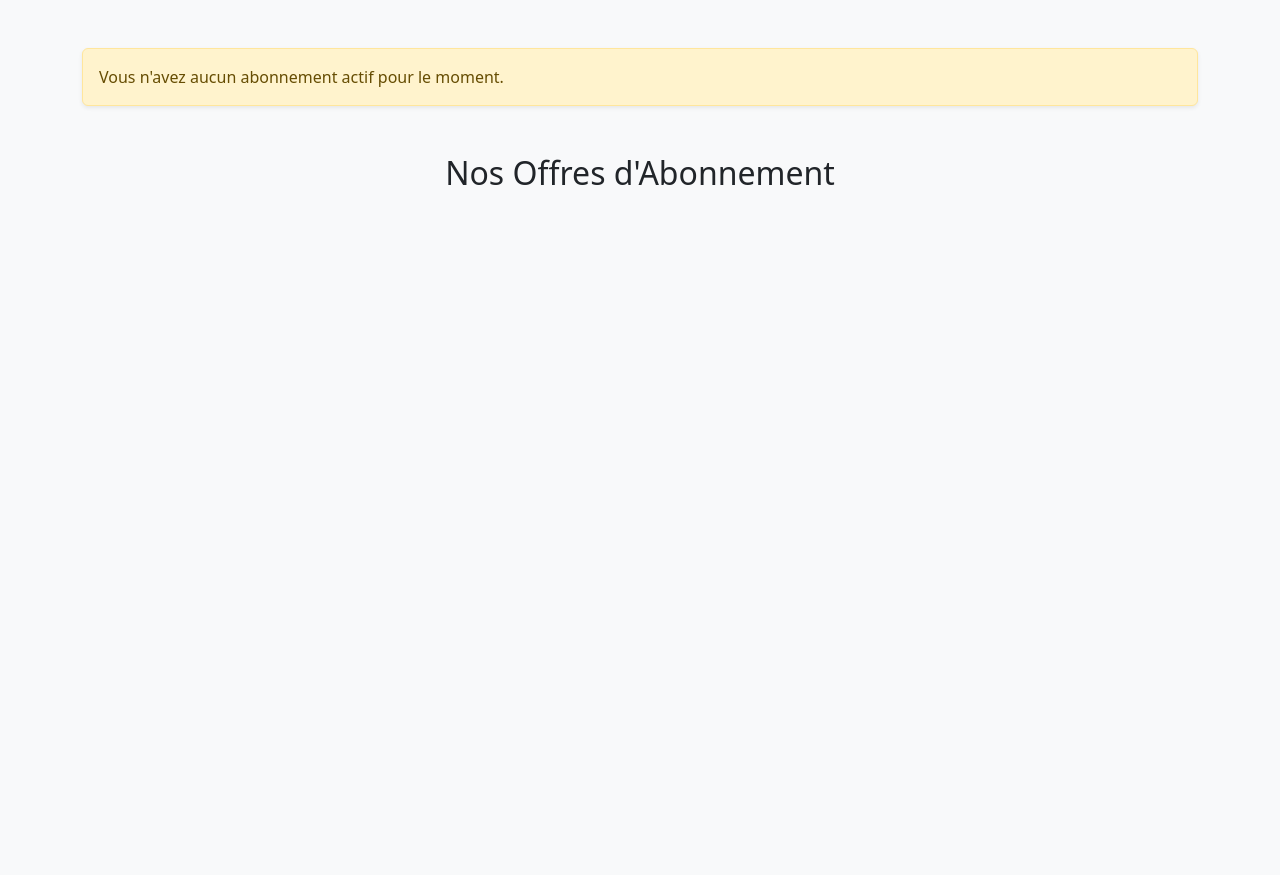
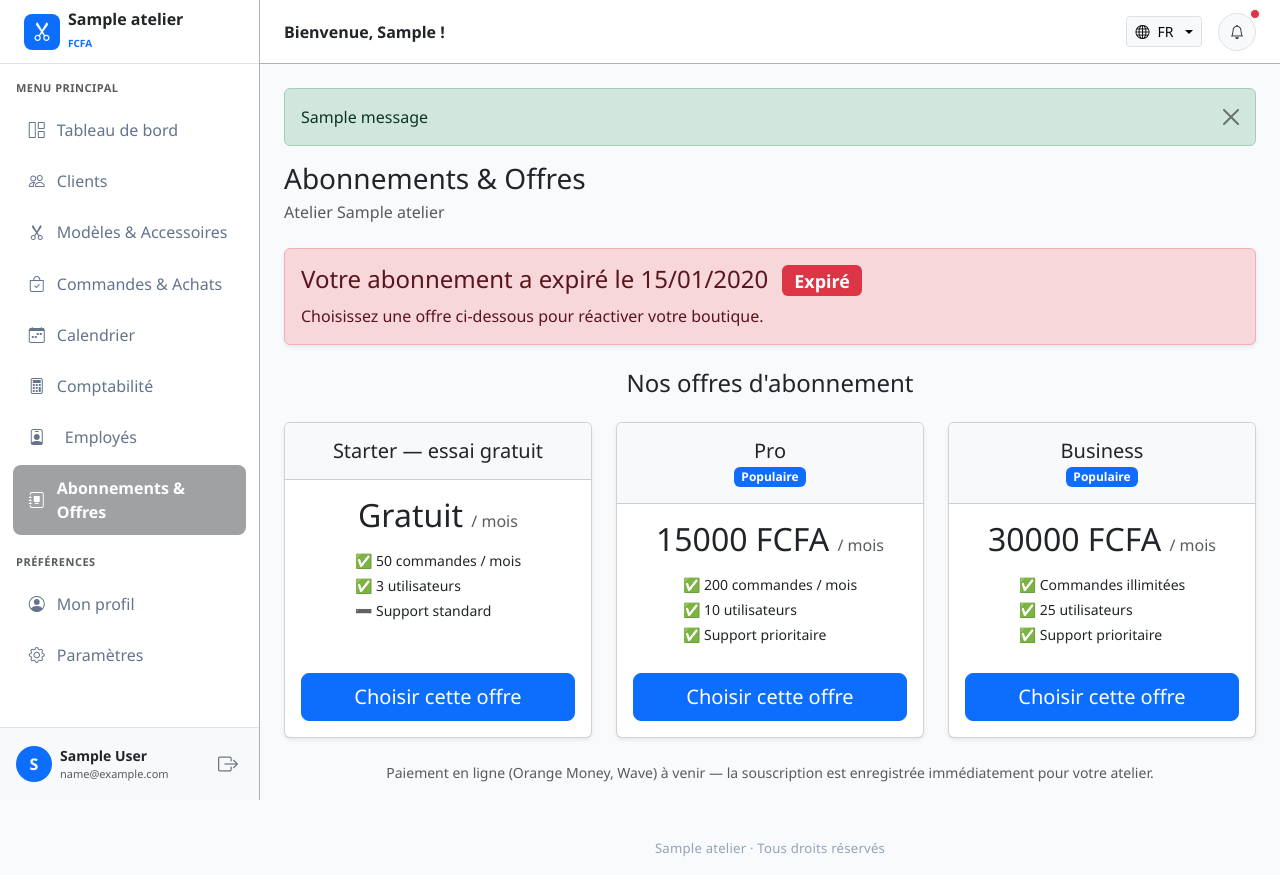
Before and after one commit to artisanweb4-blip/Projet_tailleur, a Django app: page /abonnement/expire/ in a window 1280 px wide. Before the commit the page ends 185 px from the top, so only its background shows below. Run offline with Django 5.2, Linux system fonts and the light colour scheme; a user stored in the database is signed in; data comes from the database, SQL or seed files in the repository; tables that the repository leaves empty hold one stand-in row (values such as "Sample post"); one stand-in notice (Sample message) is shown.

Commit message:
feat(abonnement): rendre la page « Abonnements & Offres » fonctionnelle
La page /abonnement/expire/ existait mais ne fonctionnait pas : la vue
passait `plans` et `atelier`, le template attendait `formules` et
`abonnement_actuel` (grille toujours vide), référençait des champs
inexistants (formule.prix, formule.description) et les boutons
« Choisir cette formule » étaient des href="#" morts. Page autonome
hors gabarit, sans CSRF, sans aucun rattachement à un atelier.

Désormais :

  * /abonnement/ (nom mon_abonnement, ancienne route conservée en alias)
    affiche l'abonnement en cours (plan, statut, date de fin, jours
    restants, limites) et la grille des trois plans avec leurs vraies
    caractéristiques (prix FCFA/mois, commandes/mois, utilisateurs,
    support). Page de compte : visible par les trois rôles, comme
    mon_profil — hors matrice, documenté dans core/droits.py.

  * POST /abonnement/<plan_id>/souscrire/ (droit « parametres », donc
    ADMIN seul) : souscrit ou renouvelle. Plan gratuit -> 14 jours
    (aligné sur l'essai de l'inscription) ; plan payant -> 30 jours ;
    même plan encore actif -> la date de fin est repoussée ; changement
    de plan ou abonnement expiré -> la période repart d'aujourd'hui.
    Message flash de confirmation. Aucun paiement en ligne branché :
    la souscription est enregistrée directement (Orange Money / Wave
    restent à intégrer, note affichée en bas de page).

  * Template réécrit dans le gabarit de l'application (sidebar, messages
    flash standard) ; boutons réservés à l'ADMIN via `peut.parametres`,
    désactivés avec infobulle pour les autres rôles ; plan actuel mis en
    évidence avec bouton « Renouveler ».

  * Migration de données 0013 : garantit les trois plans (Starter essai
    gratuit 0 F, Pro 15 000 F, Business 30 000 F) sur toute base, y
    compris celles n'ayant jamais exécuté setup_demo. Idempotente et
    alignée sur setup_demo (Pro) et sur le formulaire d'inscription
    (Starter).

Testé en HTTP réel : 12/12 (affichage, souscription, renouvellement +30,
changement de plan, ancienne route, boutons désactivés hors ADMIN,
souscription refusée pour GESTIONNAIRE et COMPTABLE sans effet en base) ;
matrice des droits toujours 33/33 ; escalade 8/8 ; check 0 problème ;
makemigrations --check inchangé.

```diff
--- a/core/droits.py
+++ b/core/droits.py
@@ -66,10 +66,14 @@ LIBELLES = {
 
 # Rattachement de chaque vue à sa fonction. Utilisé par le décorateur
 # `droit_requis` et documenté dans AUDIT.md.
+# Les pages de compte (tableau de bord, mon_profil, mon_abonnement) ne sont
+# pas dans la matrice : elles concernent le compte, pas une fonction métier,
+# et restent accessibles à tout membre connecté de l'atelier. Les actions qui
+# engagent l'atelier, elles, sont rattachées (ex. souscrire_plan -> parametres).
 VUES = {
     # Paramètres de l'atelier
     'parametres': [
-        'parametres_view',
+        'parametres_view', 'souscrire_plan',
     ],
     # Créer / modifier des utilisateurs
     'utilisateurs': [
--- a/core/templates/base.html
+++ b/core/templates/base.html
@@ -197,8 +197,8 @@
                 </li>
                 {% endif %}
                 <li class="nav-item">
-                    <a href="{% url 'core:abonnement_expire' %}" class="nav-link {% if 'abonnement' in request.resolver_match.url_name %}active{% endif %}">
-                        <i class="bi bi-journal-album"></i> Abonnements & Offres
+                    <a href="{% url 'core:mon_abonnement' %}" class="nav-link {% if 'abonnement' in request.resolver_match.url_name %}active{% endif %}">
+                        <i class="bi bi-journal-album"></i> Abonnements &amp; Offres
                     </a>
                 </li>
             </ul>
--- a/core/templates/core/abonnements.html
+++ b/core/templates/core/abonnements.html
@@ -1,44 +1,130 @@
-<!DOCTYPE html>
-<html lang="fr">
-<head>
-    <meta charset="UTF-8">
-    <title>Mon Abonnement</title>
-    <link href="https://cdn.jsdelivr.net/npm/bootstrap@5.3.0/dist/css/bootstrap.min.css" rel="stylesheet">
-</head>
-<body class="bg-light py-5">
-<div class="container">
+{% extends "base.html" %}
+{% block title %}Abonnements &amp; Offres — {{ atelier.nom }}{% endblock %}
 
-    <!-- Section Abonnement Actuel -->
-    {% if abonnement_actuel %}
-        <div class="alert alert-info shadow-sm mb-5">
-            <h4 class="alert-heading">Votre abonnement actuel : <strong>{{ abonnement_actuel.formule.nom }}</strong></h4>
-            <p class="mb-0">Valide jusqu'au : {{ abonnement_actuel.date_fin|date:"d/m/Y" }}</p>
+{% block content %}
+<!-- Messages d'alerte Django -->
+{% if messages %}
+    {% for message in messages %}
+        <div class="alert alert-{{ message.tags }} alert-dismissible fade show auto-dismiss-alert" role="alert">
+            {{ message }}
+            <button type="button" class="btn-close" data-bs-dismiss="alert" aria-label="Fermer"></button>
+        </div>
+    {% endfor %}
+{% endif %}
+
+<div class="d-flex justify-content-between align-items-center mb-4">
+    <div>
+        <h1 class="h3 mb-1">Abonnements &amp; Offres</h1>
+        <p class="text-muted mb-0">Atelier {{ atelier.nom }}</p>
+    </div>
+</div>
+
+<!-- ============ Abonnement actuel ============ -->
+{% if abonnement_actuel %}
+    {% if abonnement_expire %}
+        <div class="alert alert-danger shadow-sm mb-4">
+            <h4 class="alert-heading">
+                Votre abonnement a expiré le {{ abonnement_actuel.date_fin|date:"d/m/Y" }}
+                <span class="badge bg-danger ms-2">Expiré</span>
+            </h4>
+            <p class="mb-0">Choisissez une offre ci-dessous pour réactiver votre boutique.</p>
         </div>
     {% else %}
-        <div class="alert alert-warning shadow-sm mb-5">
-            <p class="mb-0">Vous n'avez aucun abonnement actif pour le moment.</p>
+        <div class="alert alert-info shadow-sm mb-4">
+            <div class="d-flex justify-content-between align-items-start flex-wrap gap-2">
+                <div>
+                    <h4 class="alert-heading mb-1">
+                        Votre abonnement actuel : <strong>{{ abonnement_actuel.plan.nom|default:"—" }}</strong>
+                        <span class="badge bg-success ms-2">{{ abonnement_actuel.get_statut_display }}</span>
+                    </h4>
+                    <p class="mb-0">
+                        Valide jusqu'au <strong>{{ abonnement_actuel.date_fin|date:"d/m/Y" }}</strong>
+                        {% if jours_restants is not None %}
+                            {% if jours_restants <= 7 %}
+                                <span class="badge bg-danger ms-2">{{ jours_restants }} jour{{ jours_restants|pluralize }} restant{{ jours_restants|pluralize }}</span>
+                            {% else %}
+                                <span class="badge bg-secondary ms-2">{{ jours_restants }} jours restants</span>
+                            {% endif %}
+                        {% endif %}
+                    </p>
+                </div>
+                {% if abonnement_actuel.plan %}
+                <div class="text-end small text-muted">
+                    <div>{{ abonnement_actuel.plan.max_commandes_mois }} commande{{ abonnement_actuel.plan.max_commandes_mois|pluralize }}/mois</div>
+                    <div>{{ abonnement_actuel.plan.max_utilisateurs }} utilisateur{{ abonnement_actuel.plan.max_utilisateurs|pluralize }}</div>
+                    <div>{% if abonnement_actuel.plan.support_prioritaire %}Support prioritaire{% else %}Support standard{% endif %}</div>
+                </div>
+                {% endif %}
+            </div>
         </div>
     {% endif %}
+{% else %}
+    <div class="alert alert-warning shadow-sm mb-4">
+        <p class="mb-0">Vous n'avez aucun abonnement actif pour le moment. Choisissez une offre ci-dessous.</p>
+    </div>
+{% endif %}
 
-    <!-- Grille des Offres -->
-    <h2 class="text-center mb-4">Nos Offres d'Abonnement</h2>
-    <div class="row row-cols-1 row-cols-md-3 g-4">
-        {% for formule in formules %}
-        <div class="col">
-            <div class="card h-100 shadow-sm border-primary">
-                <div class="card-header bg-primary text-white text-center py-3">
-                    <h3 class="my-0 font-weight-normal">{{ formule.nom }}</h3>
-                </div>
-                <div class="card-body text-center">
-                    <h1 class="card-title pricing-card-title">{{ formule.prix }} FCFA <small class="text-muted">/ mois</small></h1>
-                    <p class="mt-3 mb-4">{{ formule.description }}</p>
-                    <a href="#" class="btn btn-lg btn-block btn-outline-primary">Choisir cette formule</a>
+<!-- ============ Grille des offres ============ -->
+<h2 class="h4 text-center mb-4">Nos offres d'abonnement</h2>
+{% if plans %}
+<div class="row row-cols-1 row-cols-md-3 g-4 mb-4">
+    {% for plan in plans %}
+    <div class="col">
+        <div class="card h-100 shadow-sm {% if abonnement_actuel.plan_id == plan.id and not abonnement_expire %}border-primary{% else %}{% endif %}">
+            <div class="card-header text-center py-3 {% if abonnement_actuel.plan_id == plan.id and not abonnement_expire %}bg-primary text-white{% else %}bg-light{% endif %}">
+                <h3 class="my-0 h5">{{ plan.nom }}</h3>
+                {% if abonnement_actuel.plan_id == plan.id and not abonnement_expire %}
+                    <span class="badge bg-light text-primary mt-1">Plan actuel</span>
+                {% elif plan.support_prioritaire %}
+                    <span class="badge bg-primary mt-1">Populaire</span>
+                {% endif %}
+            </div>
+            <div class="card-body text-center d-flex flex-column">
+                <h1 class="card-title pricing-card-title h2 mb-0">
+                    {% if plan.prix_mensuel == 0 %}
+                        Gratuit
+                    {% else %}
+                        {{ plan.prix_mensuel|floatformat:0 }} FCFA
+                    {% endif %}
+                    <small class="text-muted fs-6">/ mois</small>
+                </h1>
+                <ul class="list-unstyled mt-3 mb-4 text-start mx-auto small">
+                    <li class="mb-1">
+                        ✅ {% if plan.max_commandes_mois >= 99999 %}Commandes illimitées{% else %}{{ plan.max_commandes_mois }} commandes / mois{% endif %}
+                    </li>
+                    <li class="mb-1">✅ {{ plan.max_utilisateurs }} utilisateur{{ plan.max_utilisateurs|pluralize }}</li>
+                    <li class="mb-1">
+                        {% if plan.support_prioritaire %}✅ Support prioritaire{% else %}➖ Support standard{% endif %}
+                    </li>
+                </ul>
+                <div class="mt-auto">
+                    {% if peut.parametres %}
+                    <form method="post" action="{% url 'core:souscrire_plan' plan.id %}">
+                        {% csrf_token %}
+                        {% if abonnement_actuel.plan_id == plan.id and not abonnement_expire %}
+                            <button type="submit" class="btn btn-lg btn-outline-primary w-100">Renouveler (+30 jours)</button>
+                        {% else %}
+                            <button type="submit" class="btn btn-lg btn-primary w-100">Choisir cette offre</button>
+                        {% endif %}
+                    </form>
+                    {% else %}
+                        <button type="button" class="btn btn-lg btn-outline-secondary w-100" disabled
+                                title="Réservé à l'administrateur de l'atelier">
+                            Choisir cette offre
+                        </button>
+                    {% endif %}
                 </div>
             </div>
         </div>
-        {% endfor %}
     </div>
-
+    {% endfor %}
 </div>
-</body>
-</html>
+<p class="text-center text-muted small mb-0">
+            Paiement en ligne (Orange Money, Wave) à venir — la souscription est enregistrée immédiatement pour votre atelier.
+</p>
+{% else %}
+<div class="alert alert-secondary text-center">
+    Aucune offre disponible pour le moment. Revenez plus tard.
+</div>
+{% endif %}
+{% endblock %}
--- a/core/urls.py
+++ b/core/urls.py
@@ -126,7 +126,9 @@ urlpatterns = [
     # 11. CALENDRIER & ABONNEMENT
     # ==========================================
     path('calendrier/', views.calendrier, name='calendrier'),
-    path('abonnement/expire/', views.abonnement_expire, name='abonnement_expire'),
+    path('abonnement/', views.mon_abonnement, name='mon_abonnement'),
+    path('abonnement/expire/', views.mon_abonnement, name='abonnement_expire'),
+    path('abonnement/<int:plan_id>/souscrire/', views.souscrire_plan, name='souscrire_plan'),
 
 
     path('ventes-directes/<int:pk>/annuler/', views.annuler_vente_directe, name='annuler_vente_directe'),
--- a/core/views.py
+++ b/core/views.py
@@ -17,8 +17,8 @@ from django.urls import reverse
 from django.utils import timezone
 
 from .models import (
-    Accessoire, CatalogueModele, Client, Commande, Depense, Employe,
-    LigneAccessoire, LigneCommande, Mensuration, MouvementStock,
+    Abonnement, Accessoire, CatalogueModele, Client, Commande, Depense,
+    Employe, LigneAccessoire, LigneCommande, Mensuration, MouvementStock,
     Paie, Paiement, PlanAbonnement, Profil,
 )
 from .decorators import droit_requis
@@ -2778,12 +2778,80 @@ def calendrier(request):
 
 
 @login_required
-def abonnement_expire(request):
-    atelier = get_user_atelier(request.user)
+def mon_abonnement(request):
+    """Page « Abonnements & Offres » : abonnement en cours + grille des plans.
+
+    Page de compte (comme mon_profil) : visible par tous les rôles de
+    l'atelier. La souscription, elle, est réservée à l'ADMIN (vue
+    `souscrire_plan`, droit « parametres »).
+    """
+    atelier = get_user_atelier(request.user)
+    if not atelier:
+        messages.warning(request, "Aucun atelier associé à votre compte.")
+        return redirect('core:mon_profil')
+    abonnement = getattr(atelier, 'abonnement', None)
+    aujourdhui = timezone.now().date()
+    jours_restants = (abonnement.date_fin - aujourdhui).days if abonnement else None
     return render(request, 'core/abonnements.html', {
         'atelier': atelier,
-        'plans': PlanAbonnement.objects.all(),
+        'abonnement_actuel': abonnement,
+        'jours_restants': jours_restants,
+        'abonnement_expire': bool(abonnement) and abonnement.date_fin < aujourdhui,
+        'plans': PlanAbonnement.objects.all().order_by('prix_mensuel'),
+        'aujourdhui': aujourdhui,
     })
+
+
+# Ancienne route /abonnement/expire/ : conservée comme alias pour ne pas
+# casser les favoris existants.
+abonnement_expire = mon_abonnement
+
+
+@login_required
+@droit_requis('parametres')
+def souscrire_plan(request, plan_id):
+    """Souscrire (ou renouveler) un abonnement pour l'atelier — ADMIN seul.
+
+    Règles :
+      * plan gratuit (essai)      -> 14 jours, comme à l'inscription ;
+      * plan payant               -> 30 jours ;
+      * même plan encore actif    -> la date de fin est repoussée (renouvellement) ;
+      * changement de plan / expiré -> la période repart d'aujourd'hui.
+
+    Aucun paiement en ligne n'est branché pour l'instant : la souscription
+    est enregistrée directement (Orange Money / Wave restent à intégrer).
+    """
+    if request.method != 'POST':
+        return redirect('core:mon_abonnement')
+    plan = get_object_or_404(PlanAbonnement, pk=plan_id)
+    atelier = request.atelier
+    aujourdhui = timezone.now().date()
+    jours = 14 if plan.prix_mensuel == 0 else 30
+
+    abonnement = getattr(atelier, 'abonnement', None)
+    if abonnement is None:
+        abonnement = Abonnement(
+            atelier=atelier, plan=plan, statut='ACTIF',
+            date_fin=aujourdhui + timedelta(days=jours),
+        )
+    else:
+        renouvellement = (
+            abonnement.plan_id == plan.id
+            and abonnement.statut == 'ACTIF'
+            and abonnement.date_fin >= aujourdhui
+        )
+        debut_periode = abonnement.date_fin if renouvellement else aujourdhui
+        abonnement.plan = plan
+        abonnement.statut = 'ACTIF'
+        abonnement.date_fin = debut_periode + timedelta(days=jours)
+    abonnement.save()
+
+    messages.success(
+        request,
+        'Abonnement « %s » enregistré — valide jusqu\'au %s.' % (
+            plan.nom, abonnement.date_fin.strftime('%d/%m/%Y')),
+    )
+    return redirect('core:mon_abonnement')
 
 
 # ==========================================
```
Also changed, not shown: core/migrations/0013_seed_plans_abonnement.py (added).
